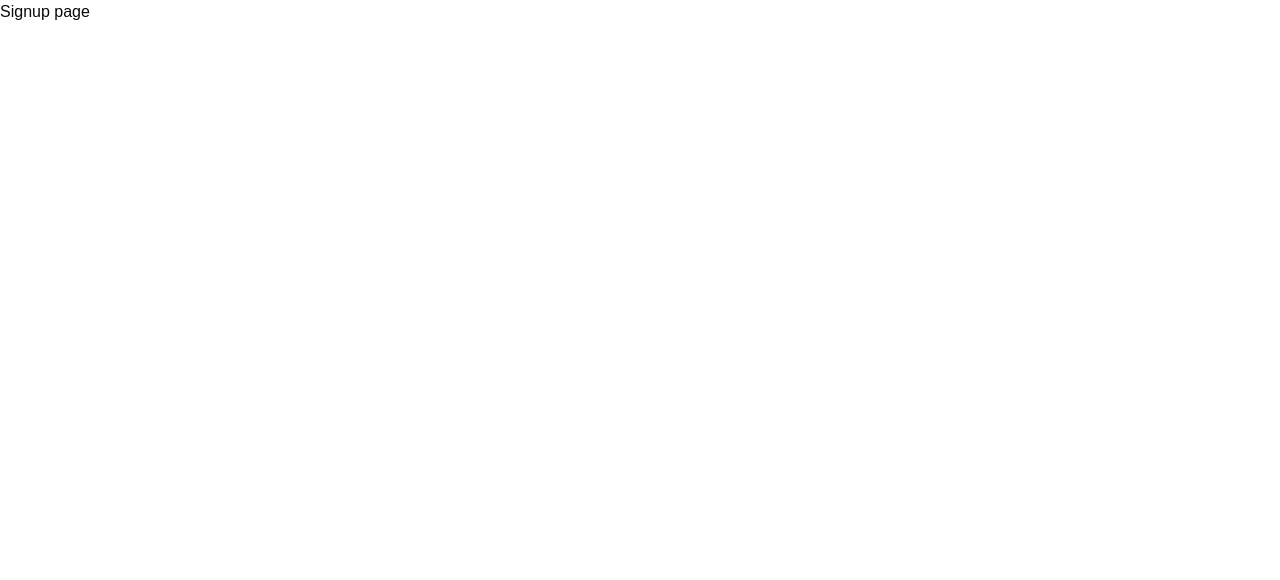
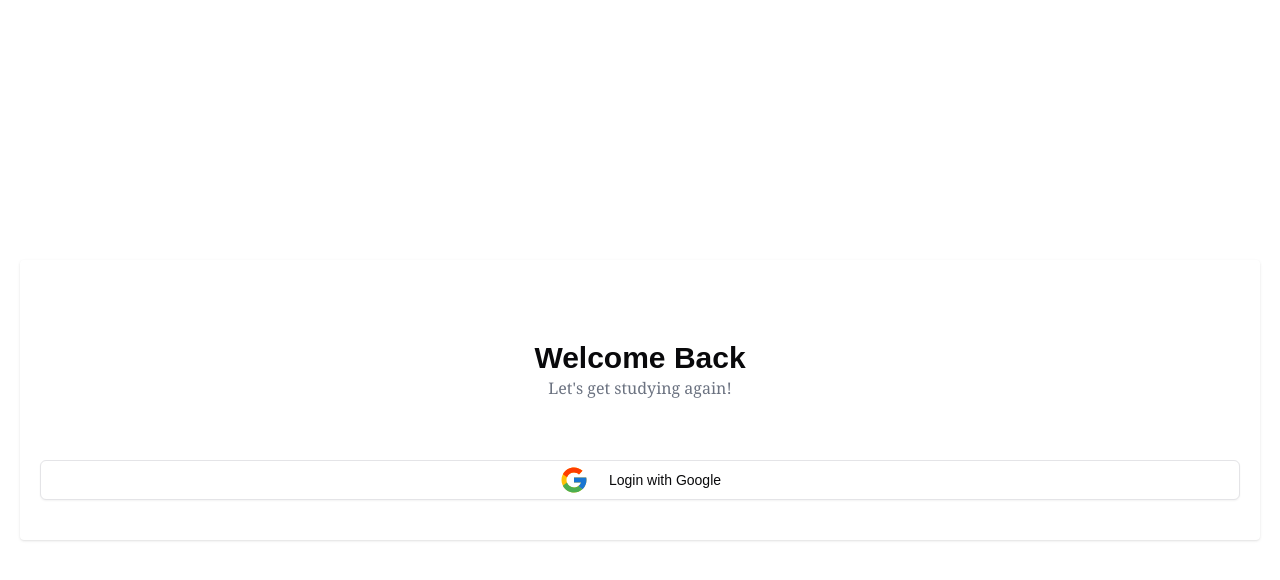
Before and after one commit to edgarcoime/quizard, a Next.js app in the folder client/: page /signup in a window 1280 px wide. Shown: the top 580 px of the page. Built offline with nearby package versions, Linux system fonts and the light colour scheme.

Commit message:
feat: added signup page with reacticons for google copyright

```diff
--- a/client/package.json
+++ b/client/package.json
@@ -20,6 +20,7 @@
     "react": "^18",
     "react-dom": "^18",
     "react-hook-form": "^7.53.0",
+    "react-icons": "^5.3.0",
     "tailwind-merge": "^2.5.2",
     "tailwindcss-animate": "^1.0.7",
     "zod": "^3.23.8"
--- a/client/src/app/signup/page.tsx
+++ b/client/src/app/signup/page.tsx
@@ -1,7 +1,32 @@
-export default function Page() {
+import GoogleSigninButton from "@/components/ui/googleButton";
+
+function SignUpInLayout({
+  children,
+}: Readonly<{
+  children: React.ReactNode;
+}>) {
   return (
-    <>
-      <h1>Signup page</h1>
-    </>
+    <div className="h-screen w-screen flex flex-col justify-center">
+      <section className="flex flex-col gap-5 m-5 px-5 py-10 shadow rounded">
+        {children}
+      </section>
+    </div>
   );
 }
+
+export default async function Page() {
+  return (
+    <SignUpInLayout>
+      <div className="my-10">
+        <h1 className="font-black text-3xl text-center">Welcome Back</h1>
+        <p className="font-serif text-center text-gray-500">
+          Let's get studying again!
+        </p>
+      </div>
+
+      <div className="flex flex-col align-middle">
+        <GoogleSigninButton />
+      </div>
+    </SignUpInLayout>
+  );
+}
--- /dev/null
+++ b/client/src/components/ui/googleButton.tsx
@@ -0,0 +1,26 @@
+"use client";
+
+import { Button } from "@/components/ui/button";
+import { useRouter } from "next/navigation";
+import { FcGoogle } from "react-icons/fc";
+
+export default function GoogleSigninButton() {
+  const router = useRouter();
+
+  function handleGoogleSignin() {
+    console.log("Google Signin clicked");
+    router.push("/id/johndoe");
+  }
+
+  return (
+    <Button
+      size="lg"
+      variant="outline"
+      className="flex gap-5"
+      onClick={handleGoogleSignin}
+    >
+      <FcGoogle size={30} />
+      <p>Login with Google</p>
+    </Button>
+  );
+}
```
Also changed, not shown: 1 other file (tests, documents, lock files or other folders).
